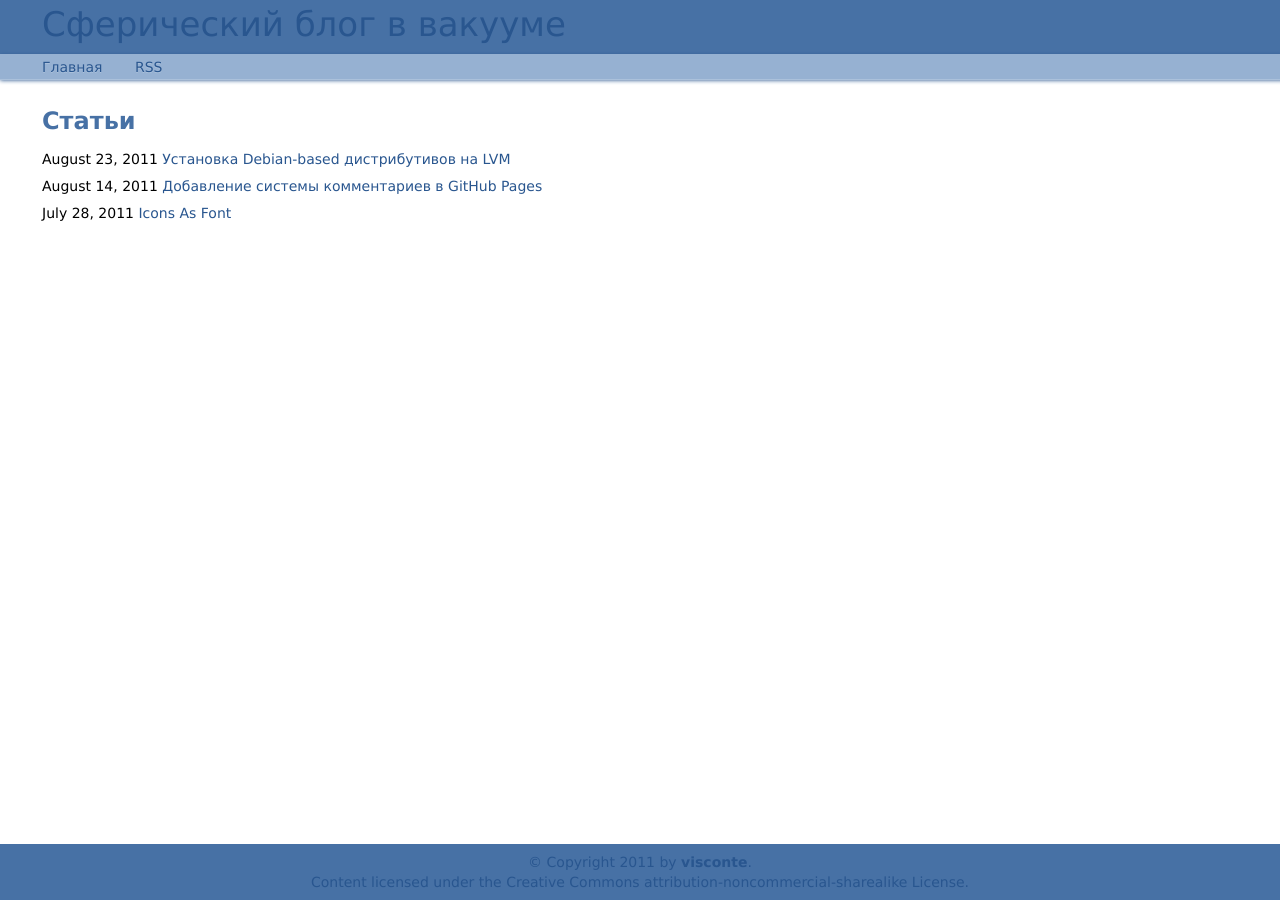
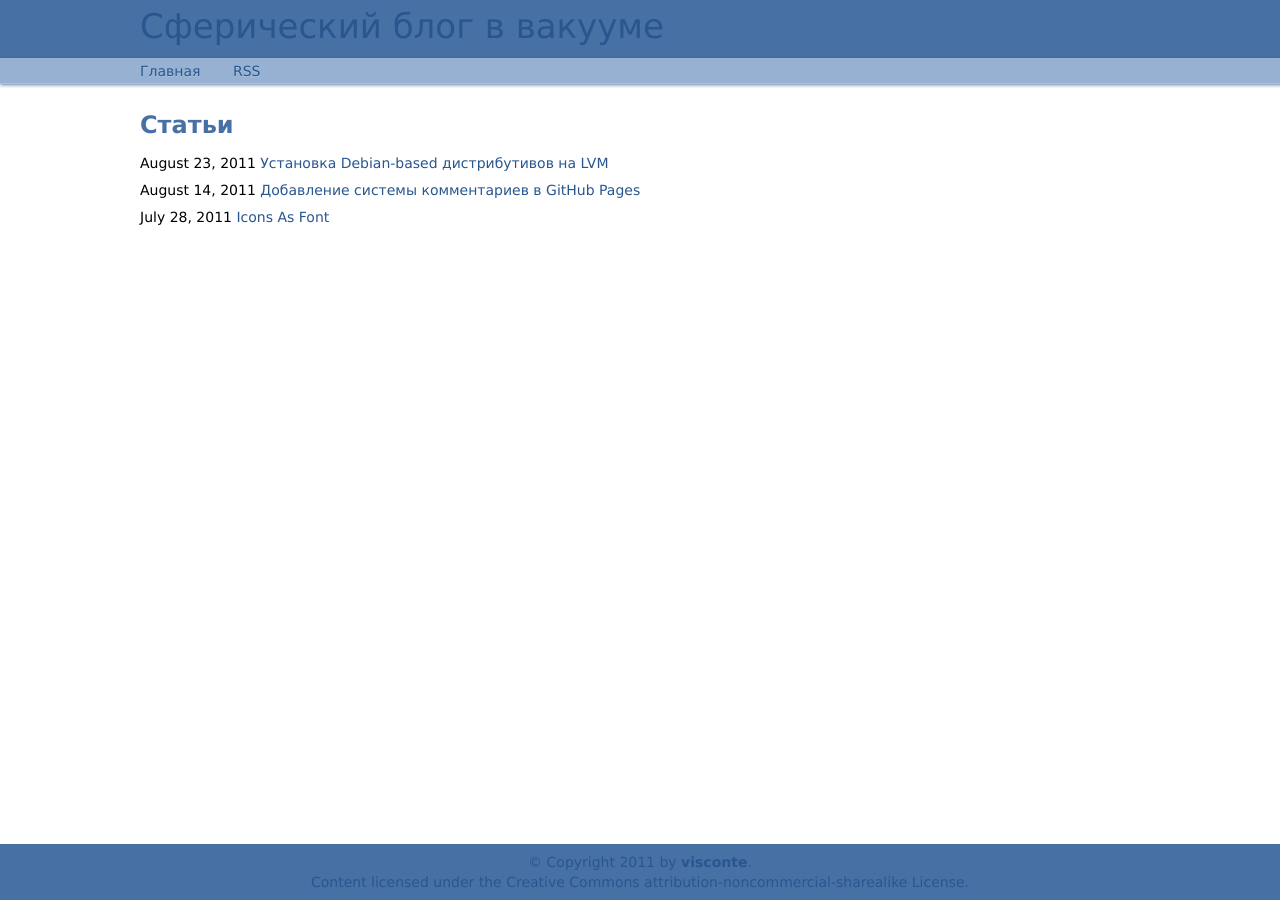
Before and after one commit to visconte/visconte.github.com, a Jekyll site: the page built from index.html, in a window 1280 px wide. Built offline with Jekyll 4.4.1, drawn with Linux system fonts in a browser that asks for light colours.

Commit message:
improved design

```diff
--- a/_layouts/default.html
+++ b/_layouts/default.html
@@ -46,10 +46,6 @@
 	{{ content }}
       </div> <!-- end main -->
 
-      <!-- Right column -->
-      <div id="right-col">
-      </div> <!-- end right column -->
-
       <!-- Footer wrapper -->
       <div id="footer-wrapper">
 	<!-- Footer -->
--- a/css/main.css
+++ b/css/main.css
@@ -1,6 +1,6 @@
-#home { padding: 1.5em 1.5em 1em 3em; }
-#post { padding: 1.5em 1.5em 0 3em; }
-#comments { padding: 0 1.5em 1em 3em; }
+#home { padding: 1.5em 10em 1em 10em; }
+#post { padding: 1.5em 10em 0 10em; }
+#comments { padding: 0 10em 1em 10em; }
 
 #main a { color: #29568f; }
 #main a:hover { text-decoration: underline; }
--- a/css/screen.css
+++ b/css/screen.css
@@ -18,7 +18,8 @@ a:active { outline: none; }
 #outer-wrapper,
 #header-wrapper,
 #crosscol-wrapper,
-#footer-wrapper {
+#main {
+    position: relative;
     clear: both;
     width: 100%;
 }
@@ -26,49 +27,32 @@ a:active { outline: none; }
     min-height: 100%;
     background: white;
     overflow: hidden;
-    position: relative;
 }
 #header-wrapper {
-    height: 54px;
-    padding-left: 3em;
+    height: 58px;
     display: table;
+    padding-left: 10em;
     background: #4771a5;
-    position: relative;
 }
 #crosscol-wrapper {
     display: table;
     height: 26px;
-    padding-left: 3em;
-    position: relative;
+    padding-left: 10em;
 
     background-color: #96b1d2;
     box-shadow: 0 .08em .3em #29568f, rgba(255,255,255,.2) 0 -.08em inset;
     -moz-box-shadow: 0 .08em .3em #29568f, rgba(255,255,255,.2) 0 -.08em inset;
     -webkit-box-shadow: 0 .08em .3em #29568f, rgba(255,255,255,.2) 0 -.08em inset;
 }
+#main { margin-bottom: 4em; }
 #footer-wrapper {
+    position: absolute;
+    width: 100%;
+    bottom: 0;
     display: table;
     height: 4em;
     margin-top: -4em;
     background: #4771a5;
-    position: absolute;
-    bottom: 0;
-}
-
-#main, #right-col {
-    position: relative;
-    margin-bottom: 4em;
-}
-#main {
-    left: 0;
-    width: 75%;
-}
-#right-col {
-    left: 1%;
-    width: 23%;
-}
-#right-col-1 {
-    display: none;
 }
 
 #header-wrapper .header {
```
